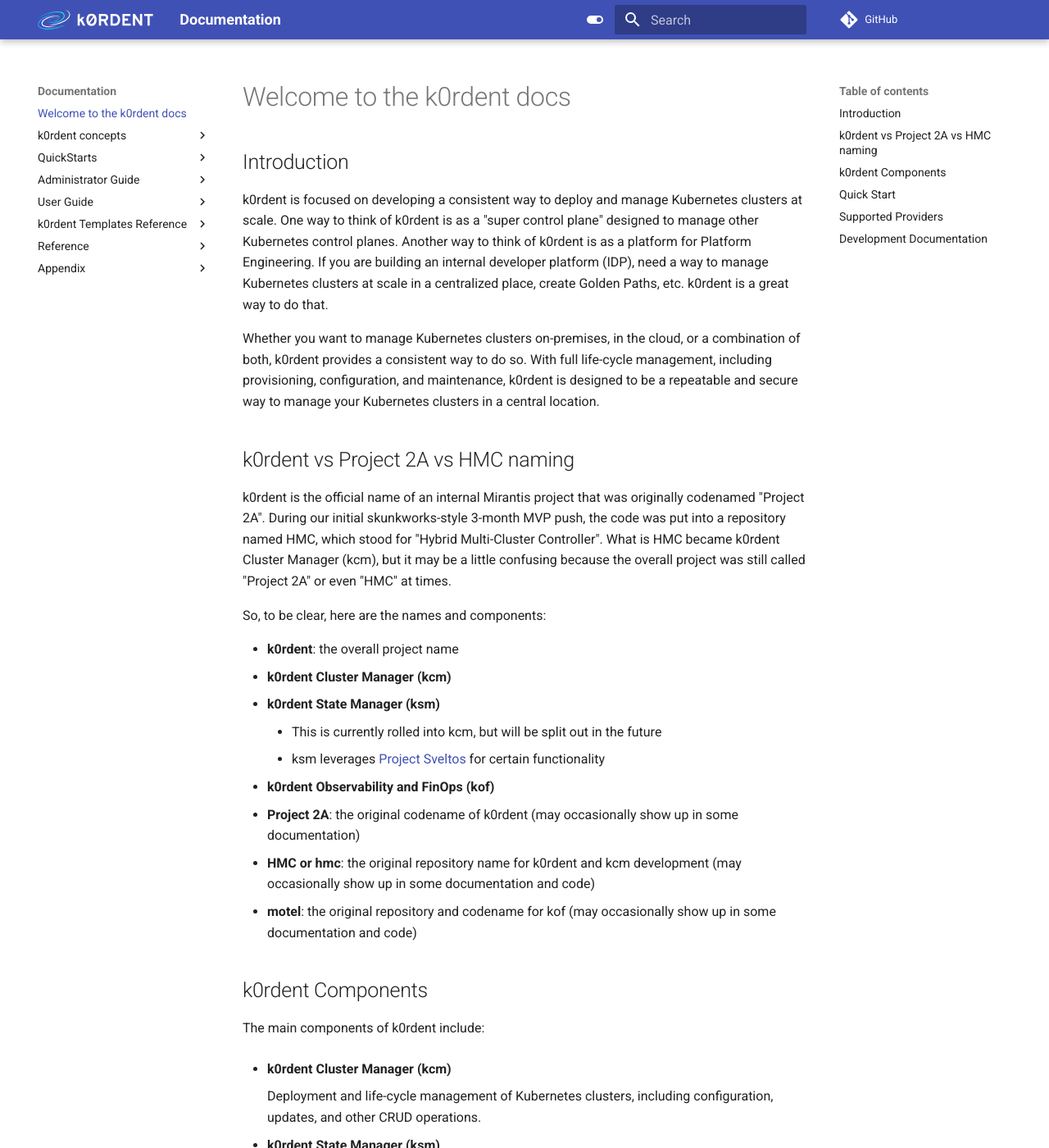
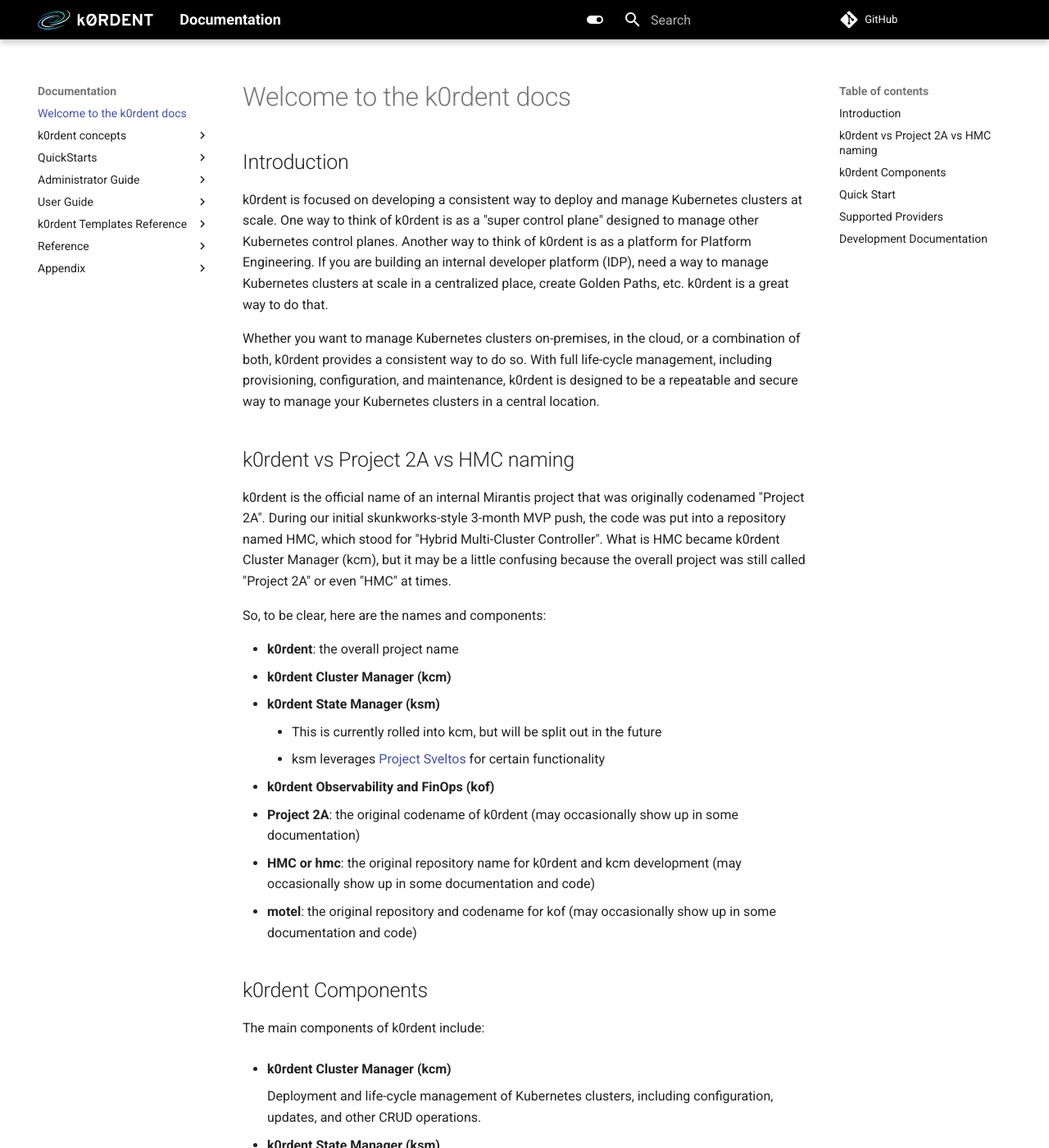
Before and after one commit to PrashantR30/kordent-docs, an MkDocs documentation site: the page built from docs/index.md, in a window 1280 px wide and 1400 px high. Shown: the whole window at 82% size. Built offline with MkDocs 1.6.1 and Material for MkDocs 9.7.7, drawn with Linux system fonts in a browser that asks for light colours; comment, search, counter and statistics services are not loaded; the version menu is left out.

Commit message:
update - 02

```diff
--- a/docs/stylesheets/extra.css
+++ b/docs/stylesheets/extra.css
@@ -6,6 +6,10 @@
 :root > * {
   /* Footer */
   --md-footer-bg-color:         #3d90ce;
+}
+
+.md-header {
+  background-color: #000;
 }
 
 .md-version__list {
```
Also changed, not shown: docs/custom_theme/img/favicon.ico.
